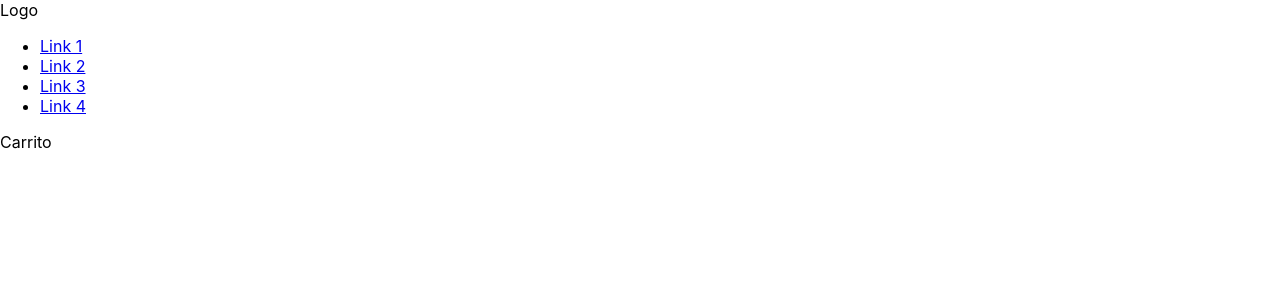
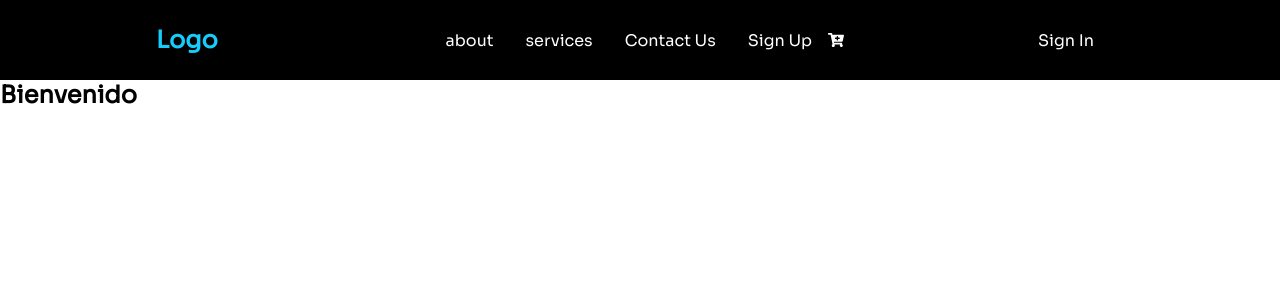
Before and after one commit to spmarino/coder-react-sergiomarino, a React (Create React App) app: page / in a window 1280 px wide. Shown: the top 300 px of the page. Built offline with nearby package versions, Linux system fonts and the light colour scheme.

Commit message:
Desafio 2 y 3

```diff
--- a/package.json
+++ b/package.json
@@ -8,7 +8,10 @@
     "@testing-library/user-event": "^12.8.3",
     "react": "^17.0.2",
     "react-dom": "^17.0.2",
+    "react-icons": "^3.11.0",
+    "react-router-dom": "^5.2.0",
     "react-scripts": "4.0.3",
+    "styled-components": "^5.2.0",
     "web-vitals": "^1.1.2"
   },
   "scripts": {
--- a/src/App.css
+++ b/src/App.css
@@ -1,38 +1,8 @@
-.App {
-  text-align: center;
+@import url('https://fonts.googleapis.com/css2?family=Sora&display=swap');
+
+*{
+  font-family: 'Sora', sans-serif;
+  box-sizing: border-box;
+  margin: 0;
+  padding: 0;
 }
-
-.App-logo {
-  height: 40vmin;
-  pointer-events: none;
-}
-
-@media (prefers-reduced-motion: no-preference) {
-  .App-logo {
-    animation: App-logo-spin infinite 20s linear;
-  }
-}
-
-.App-header {
-  background-color: #282c34;
-  min-height: 100vh;
-  display: flex;
-  flex-direction: column;
-  align-items: center;
-  justify-content: center;
-  font-size: calc(10px + 2vmin);
-  color: white;
-}
-
-.App-link {
-  color: #61dafb;
-}
-
-@keyframes App-logo-spin {
-  from {
-    transform: rotate(0deg);
-  }
-  to {
-    transform: rotate(360deg);
-  }
-}
--- a/src/App.js
+++ b/src/App.js
@@ -1,11 +1,15 @@
 import './App.css';
+import ItemListContainer from './Components/ItemListContainer/ItemListContainer';
 import Nav from './Components/NavBar/Nav/Nav';
+import { BrowserRouter as Router } from 'react-router-dom'
 
 function App() {
   return (
-    <div>
+    <Router>
       < Nav />
-    </div>
+      <ItemListContainer
+      welcomeMessage = "Bienvenido"/>
+    </Router>
   );
 }
 
--- /dev/null
+++ b/src/Components/ItemListContainer/ItemListContainer.jsx
@@ -0,0 +1,12 @@
+
+import React from 'react'
+
+function ItemListContainer({welcomeMessage}) {
+    return (
+        <>
+          <h2>{welcomeMessage}</h2>
+        </>
+    )
+}
+
+export default ItemListContainer
--- /dev/null
+++ b/src/Components/NavBar/CartWidget/CartElements.jsx
@@ -0,0 +1,3 @@
+import styled from 'styled-components'
+import { NavLink as Link } from 'react-router-dom'
+import {FaBars} from 'react-icons/fa'
--- a/src/Components/NavBar/CartWidget/CartWidget.jsx
+++ b/src/Components/NavBar/CartWidget/CartWidget.jsx
@@ -1,10 +1,12 @@
 import React from 'react'
+import { FaCartPlus } from "react-icons/fa";
+
 
 function CartWidget() {
     return (
-        <div>
-            Carrito
-        </div>
+        <>
+            <FaCartPlus color = "#fff"/>
+        </>
     )
 }
 
--- a/src/Components/NavBar/Nav/Nav.jsx
+++ b/src/Components/NavBar/Nav/Nav.jsx
@@ -1,18 +1,37 @@
 import React from 'react';
 import CartWidget from '../CartWidget/CartWidget';
+import {Nav, NavLink, Bars, NavMenu, NavBtn, NavBtnLink} from '../NavbarElements'
+
 
 const nav = () => {
     return (
-        <div>
-            <span>Logo</span>
-            <ul>
-                <li><a href="/#">Link 1</a></li>
-                <li><a href="/#">Link 2</a></li>
-                <li><a href="/#">Link 3</a></li>
-                <li><a href="/#">Link 4</a></li>
-            </ul>
-            <CartWidget />
-        </div>
+        <>
+            <Nav>
+                <NavLink to='/'>
+                    <h1>Logo</h1>
+                </NavLink>
+                <Bars />
+                <NavMenu>
+                    <NavLink to="/about" activeStyle>
+                        about
+                    </NavLink>
+                    <NavLink to="/services" activeStyle>
+                        services
+                    </NavLink>
+                    <NavLink to="/contact-us" activeStyle>
+                        Contact Us
+                    </NavLink>
+                    <NavLink to="/sign-up" activeStyle>
+                        Sign Up
+                    </NavLink>
+                    <CartWidget />
+                    </NavMenu>
+                    <NavBtn>
+                        <NavBtnLink to="/signin">Sign In</NavBtnLink>
+                    </NavBtn>
+            </Nav>
+
+        </>
     )
 }
 
--- /dev/null
+++ b/src/Components/NavBar/NavbarElements.jsx
@@ -0,0 +1,77 @@
+import styled from 'styled-components'
+import { NavLink as Link } from 'react-router-dom'
+import {FaBars} from 'react-icons/fa'
+
+export const Nav = styled.nav `
+background: #000;
+height: 80px;
+display: flex;
+justify-content: space-between;
+padding: 0.5rem calc((100vw - 1000px) / 2);
+`
+export const NavLink = styled(Link)`
+color: #fff;
+display: flex;
+align-items: center;
+text-decoration: none;
+padding: 0 1rem;
+height: 100%;
+cursor: pointer;
+
+&.active {
+    color: #15cdfc;
+}
+
+`
+
+export const Bars = styled(FaBars)`
+display:none;
+color:#fff;
+
+@media screen and (max-width: 768 px) {
+    display: block;
+    position:absolute;
+    top: 0;
+    right: 0;
+    right: 0;
+    transform: translate(-100%, 75%);
+    font-size: 1.8rem;
+    cursor: pointer;
+}
+`
+export const NavMenu = styled.div `
+display: flex;
+align-items: center;
+margin-right: -24px;
+
+@media screen and (max-widht: 768px) {
+    display: none;
+}
+`
+
+export const NavBtn = styled.nav `
+display: flex;
+align-items: center;
+margin-right: 24px;
+
+@media screen and (max-widht: 768px){
+    display: none;
+}
+`
+
+export const NavBtnLink = styled(Link)`
+border-radius: 4px;
+background: #256cel;
+padding: 10px 22px;
+color: #fff;
+border:none;
+outline:none;
+cursor: pointer;
+transition: all 0.2s ease-in-out;
+text-decoration: none;
+
+:hover {
+    transition: all 0.2s ease-in-out;
+    background: #fff;
+    color: #010606;
+}`
```
Also changed, not shown: src/Components/NavBar/CartWidget/CartWidget.css (deleted), src/Components/NavBar/Nav/Nav.css (deleted), 1 other file (tests, documents, lock files or other folders).
